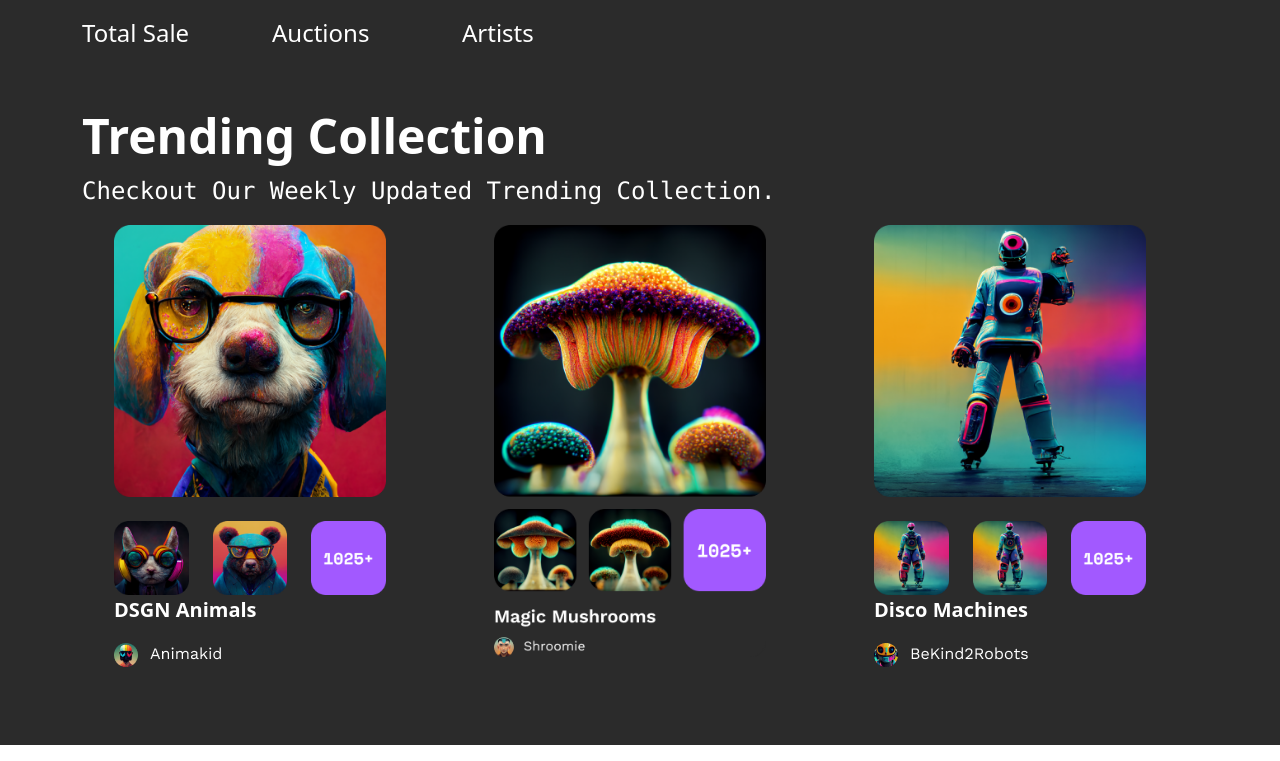
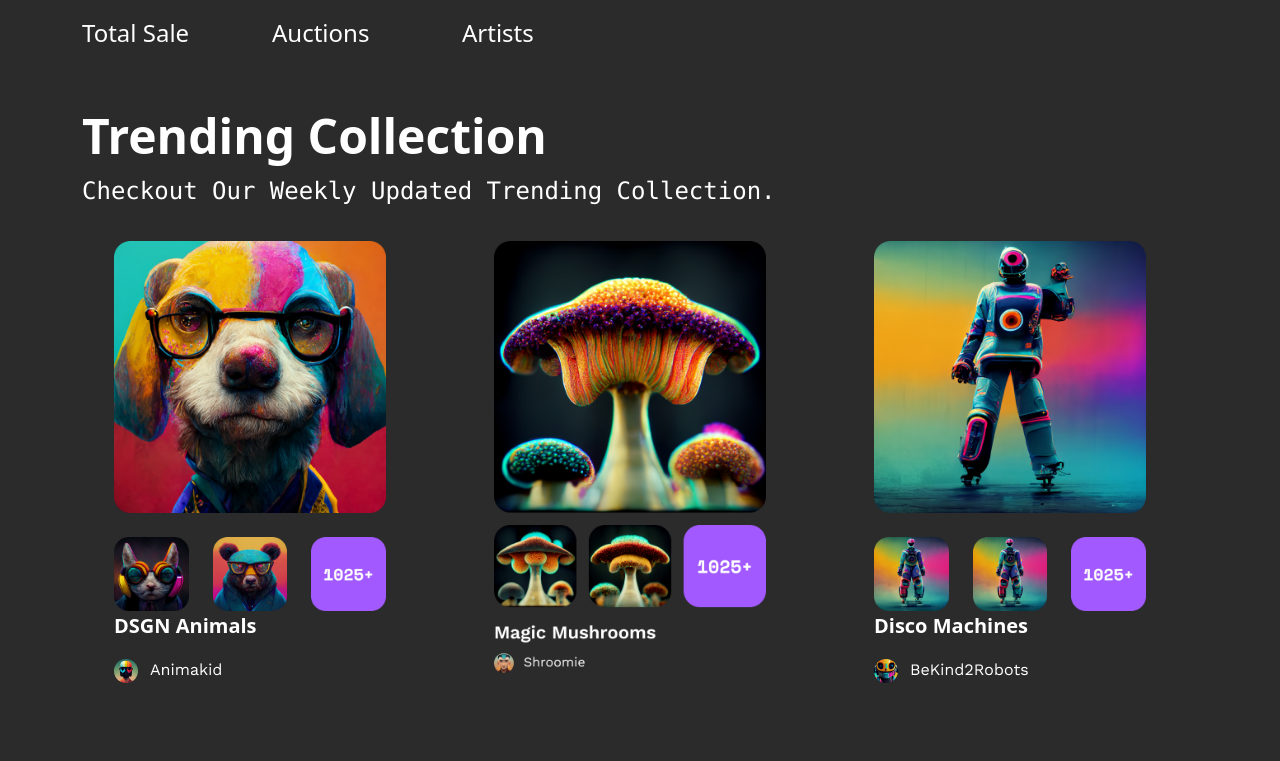
Before and after one commit to Ghullam-Mustafa/React-Assigment-09, a React (Create React App) app: page / in a window 1280 px wide. Shown: the part 649-1410 px from the top of the page. Built offline with nearby package versions, Linux system fonts and the light colour scheme.

Commit message:
error fix

```diff
--- a/src/components/trendingCollection/TrendingCollection.js
+++ b/src/components/trendingCollection/TrendingCollection.js
@@ -31,7 +31,7 @@ export default function TrendingCollection() {
                         </div>
                     </div>
                 </div>
-                <div className="container">
+                <div className="container mt-3">
                     <div className="row d-flex justify-content-around ">
                         <div className="col-lg-4 col-md-12 col-sm-6 ">
                             <Cards src1={img11} src2={img12} src3={img13} src4={img14} title="DSGN Animals" src5={img15} />
```
